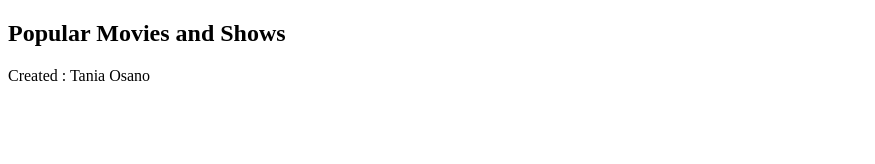
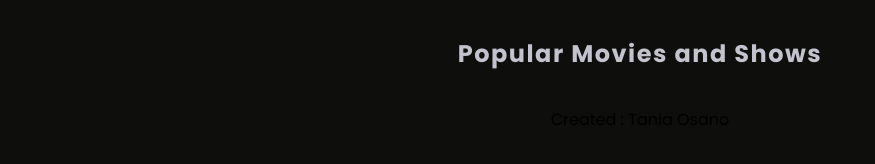
Before and after one commit to helgaosano/event-movies, a plain HTML site: page index.html in a window 1280 px wide. Shown: the whole page, without its empty margins (0-875 px from the left). Drawn offline with nearby package versions, Linux system fonts and the light colour scheme.

Commit message:
changing style.css to index.css

```diff
--- a/css/index.css
+++ b/css/index.css
@@ -28,3 +28,23 @@
 ::-webkit-scrollbar-thumb:hover {
   background: #555;
 }
+body {
+    background-color: var(--blackish);
+    font-family: "Poppins", sans-serif;
+    margin: 0;
+    overflow-x: hidden;
+    display: flex;
+    flex-direction: column;
+    align-items: center;
+  }
+  h2 {
+    font-size: 1.5rem;
+    color: var(--whiteish);
+    padding: 1rem;
+    opacity: 0.8;
+    letter-spacing: 1.5px;
+  }
+  h3 {
+    margin: 0;
+    font-size: 0.9rem;
+  }
--- a/index.html
+++ b/index.html
@@ -5,7 +5,7 @@
     <meta charset="UTF-8">
     <meta name="viewport" content="width=device-width, initial-scale=1.0">
     <title>MovieHub</title>
-    <link rel="stylesheet" href="./style.css">
+    <link rel="stylesheet" href="./css/index.css">
     <script src="https://cdnjs.cloudflare.com/ajax/libs/axios/1.0.0-alpha.1/axios.min.js"></script>
 </head>
 
```
